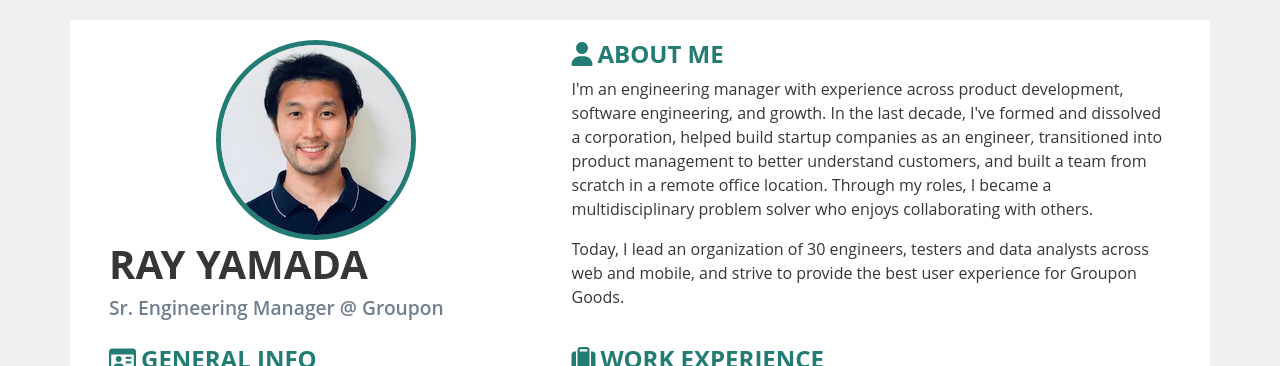
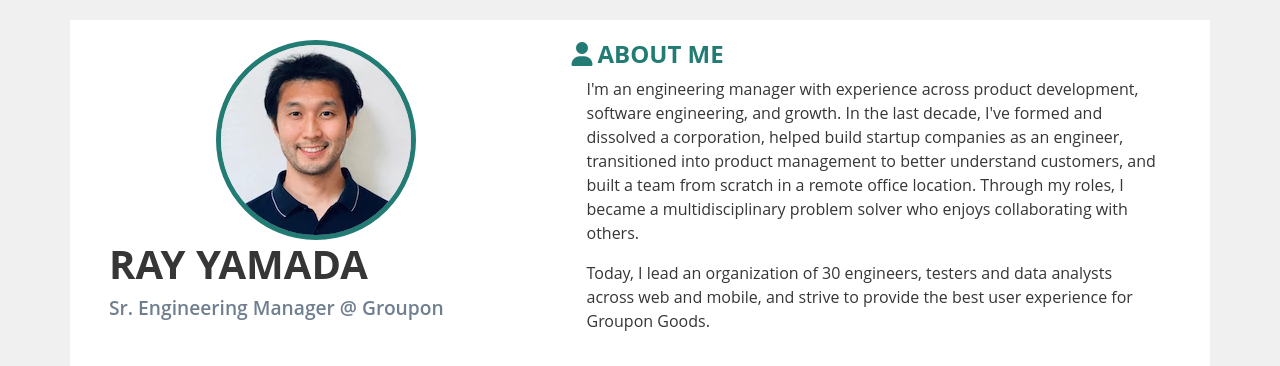
Before and after one commit to rjyamada/rjyamada.github.io, a website: page src/index.html in a window 1280 px wide. Shown: the top 366 px of the page. Drawn offline with nearby package versions, Linux system fonts and the light colour scheme; files that its build step writes are made by us from their sources; files whose address does not match are found by name.

Commit message:
styling update

```diff
--- a/src/index.html
+++ b/src/index.html
@@ -7,7 +7,7 @@
     <meta name="description" content="Ray Yamada's Personal Website">
     <meta name="author" content="Ray Yamada">
     <meta name="viewport" content="width=device-width, initial-scale=1">
-    <meta name="theme-color" content="#227c74"/>
+    <meta name="theme-color" content="#227c74" />
 
 
     <!-- build:css css/main.css -->
@@ -43,13 +43,16 @@
         <div class="col-12 px-4 col-lg-7">
           <div class="row">
             <h2><i class="fa fa-user ico"></i>About Me</h2>
-            <p>I'm an engineering manager with experience across product development, software engineering, and growth.
+            <div class="col-12">
+              <p>I'm an engineering manager with experience across product development, software engineering, and
+                growth.
                 In the last decade, I've formed and dissolved a corporation, helped build startup companies as an
                 engineer, transitioned into product management to better understand customers, and built a team from
                 scratch in a remote office location. Through my roles, I became a multidisciplinary problem solver who
                 enjoys collaborating with others.</p>
               <p>Today, I lead an organization of 30 engineers, testers and data analysts across web and mobile, and
                 strive to provide the best user experience for Groupon Goods.</p>
+            </div>
           </div>
         </div>
       </div>
```
Also changed, not shown: index.html (+1 -1 lines). Lines whose indentation alone changed are shown as unchanged.
